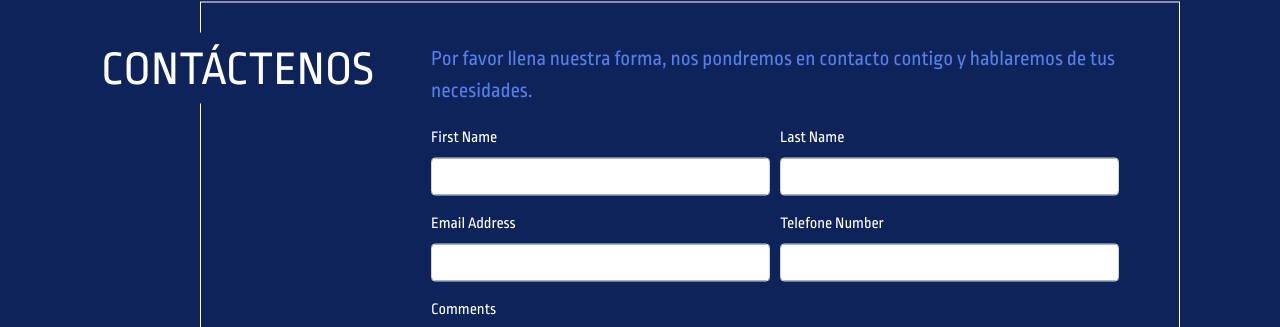
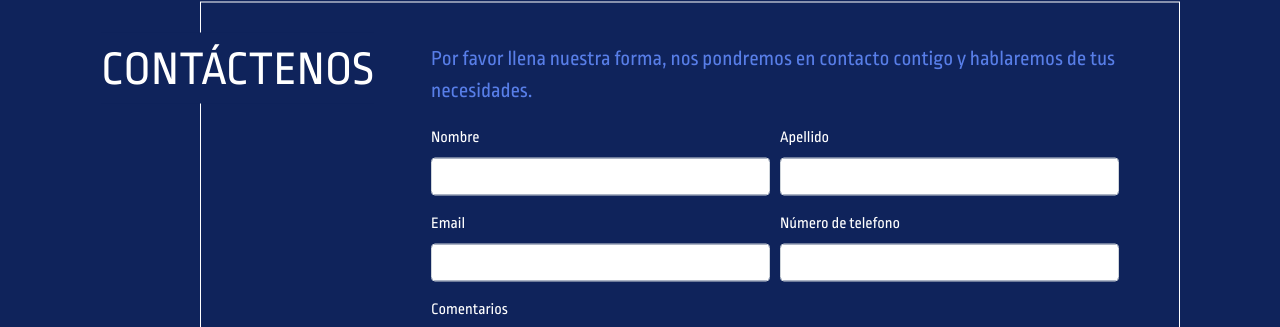
Before and after one commit to stevenacabrera/desa, a plain HTML site: page index.html in a window 1280 px wide. Shown: the part 2539-2866 px from the top of the page. Drawn offline with nearby package versions, Linux system fonts and the light colour scheme.

Commit message:
Update form

```diff
--- a/index.html
+++ b/index.html
@@ -114,27 +114,27 @@
 				<form>
 					<div class="form-row">
 						<div class="form-group col-sm-6">
-							<label for="first_name">First Name</label>
+							<label for="first_name">Nombre</label>
 							<input type="text" class="form-control" id="first_name">
 						</div>
 						<div class="form-group col-sm-6">
-							<label for="last_name">Last Name</label>
+							<label for="last_name">Apellido</label>
 							<input type="text" class="form-control" id="last_name">
 						</div>
 					</div>
 					<div class="form-row">
 						<div class="form-group col-sm-6">
-							<label for="email">Email Address</label>
+							<label for="email">Email</label>
 							<input type="email" class="form-control" id="email">
 						</div>
 						<div class="form-group col-sm-6">
-							<label for="phone">Telefone Number</label>
+							<label for="phone">Número de telefono</label>
 							<input type="tel" class="form-control" id="phone">
 						</div>
 					</div>
 					<div class="form-row">
 						<div class="form-group col">
-							<label for="comments">Comments</label>
+							<label for="comments">Comentarios</label>
 							<textarea class="form-control" id="comments" rows="3"></textarea>
 						</div>
 					</div>
```
